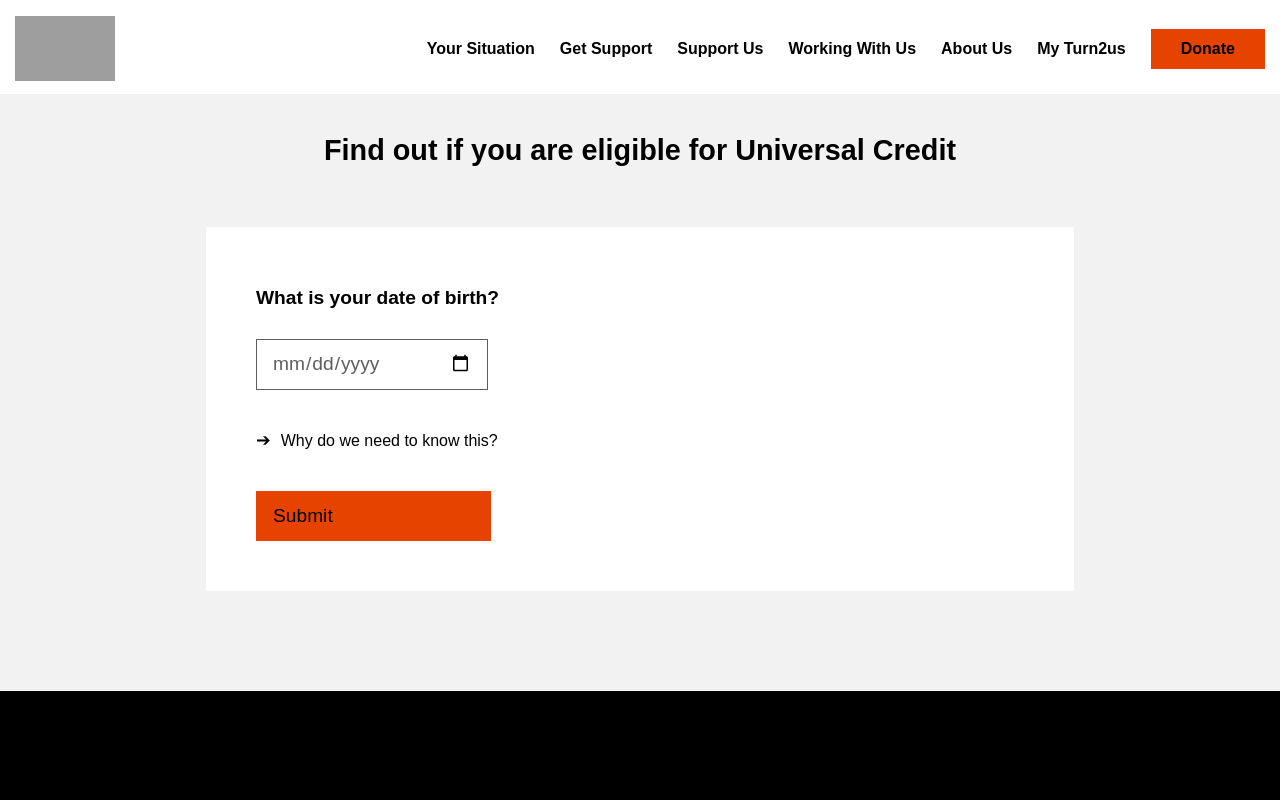
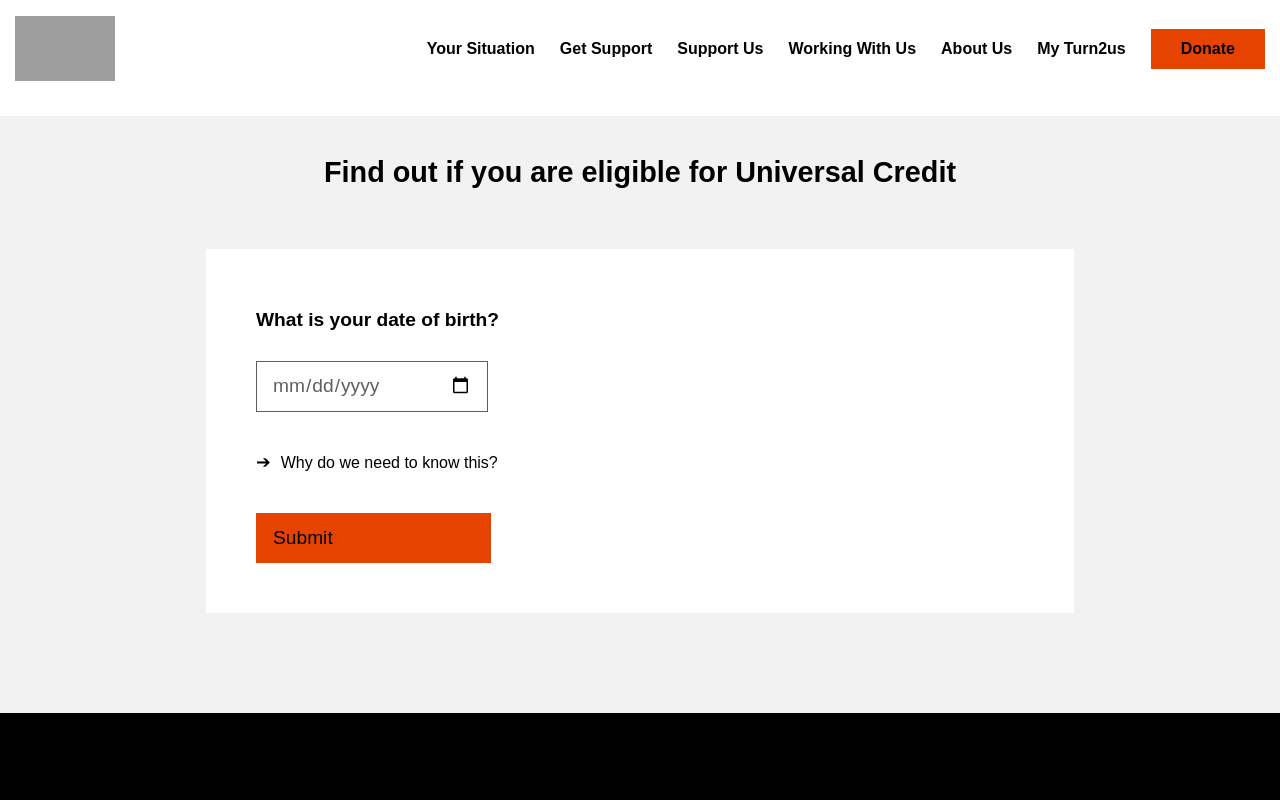
Before and after one commit to alternadiva/Turn2us-Age-Verification-Page, a plain HTML site: page index.html in a window 1280 px wide. Shown: the top 800 px of the page. Drawn offline with Linux system fonts and the light colour scheme; grey boxes are pictures that could not be loaded; a web font is replaced by a local one.

Commit message:
update style

```diff
--- a/style.css
+++ b/style.css
@@ -16,8 +16,8 @@ header {
   flex-wrap: wrap;
   justify-content: space-between;
   align-items: center;
-  height: 70px;
-  padding: 0 15px 5px 15px;
+  height: auto;
+  padding: 0 15px 0px 15px;
 }
 
 #nav-menu {
```
